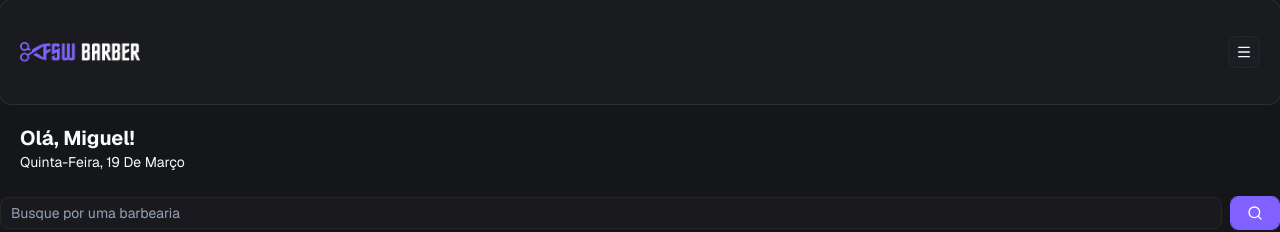
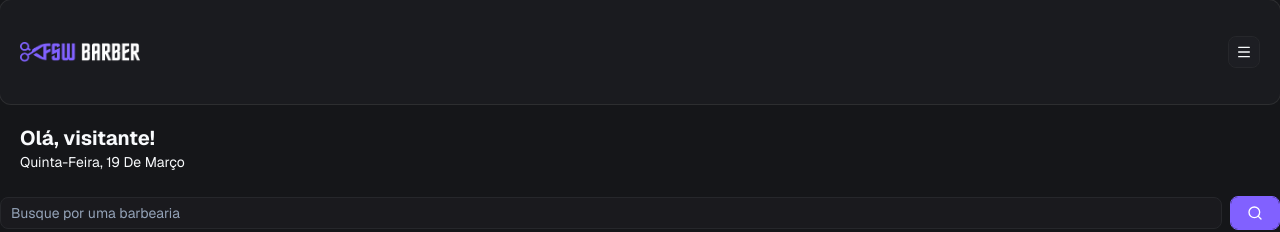
Before and after one commit to DiulioAires/Barbershop, a Next.js app: page / in a window 1280 px wide. Shown: the top 232 px of the page. Built offline with nearby package versions, Linux system fonts and the light colour scheme; no server answers; the database is empty.

Commit message:
feat: add user name to home page

```diff
--- a/app/(home)/page.tsx
+++ b/app/(home)/page.tsx
@@ -42,8 +42,8 @@ export default async function Home() {
     <div>
       <Header />
       <div className="px-5 pt-5">
-        <h2 className="text-xl font-bold">Olá, Miguel!</h2>
-        <p suppressHydrationWarning className="capitalize text-sm">
+          <h2 className="text-xl font-bold">{session?.user ? `Olá, ${session.user.name?.split(" ")[0]}!` : "Olá, visitante!"}</h2>
+        <p className="capitalize text-sm">
           {format(new Date(), "EEEE',' dd 'de' MMMM ", { locale: ptBR })}
         </p>
       </div>
--- a/app/_components/side-menu.tsx
+++ b/app/_components/side-menu.tsx
@@ -43,7 +43,7 @@ const SideMenu = () => {
 
                                 <div className="flex items-center gap-2 px-5 py-6">
                                     <UserIcon size={32} />
-              f                      <h2 className="font-bold">Olá, faça seu Login!</h2>
+                                  <h2 className="font-bold">Olá, faça seu Login!</h2>
                                 </div>
                                 <Button variant='secondary' className="w-full justify-start" onClick={handleLoginClick}>
                                     <LogInIcon className="mr-2" size={18} />Fazer Login</Button>
```
